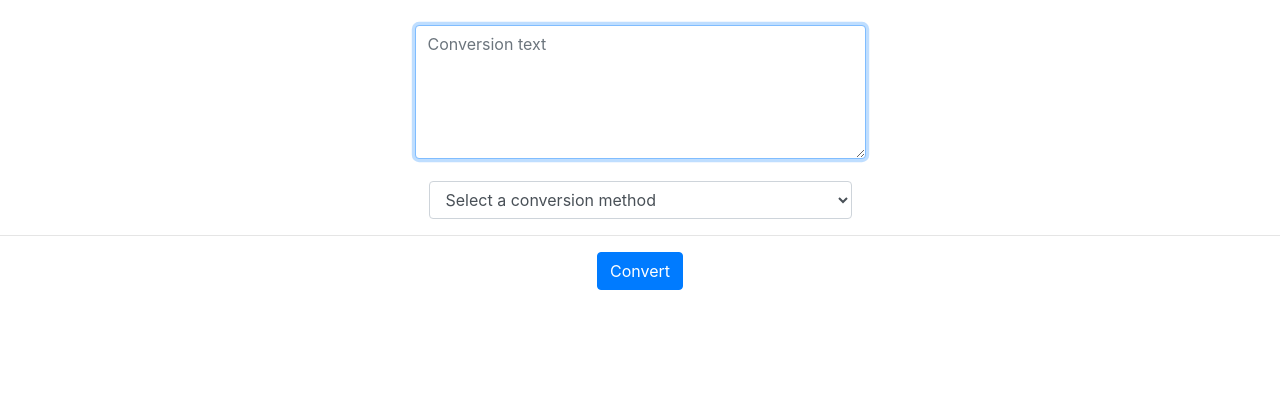
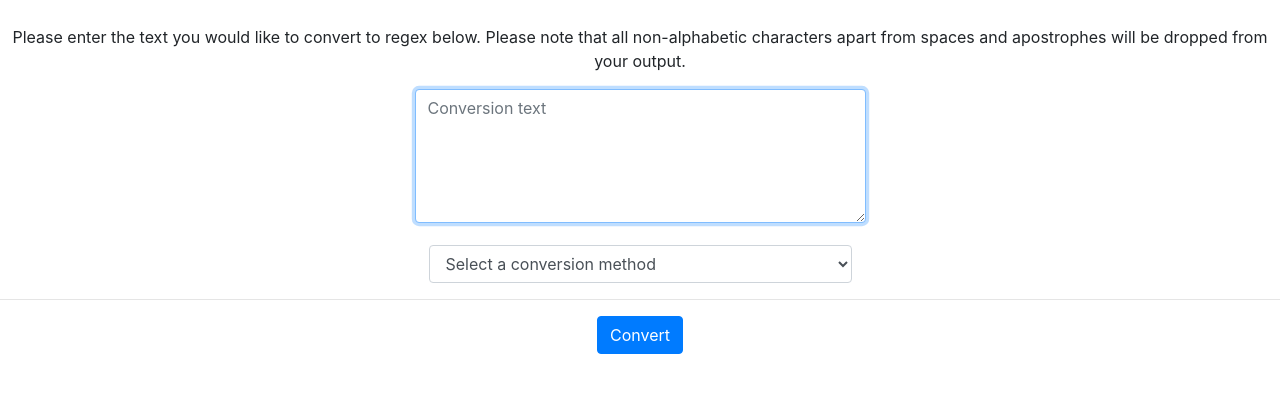
Before and after one commit to PerlBeforeSwine/regex-converter, a Flask app: page / in a window 1280 px wide. Shown: the part 141-534 px from the top of the page. Run offline with Flask 2, Linux system fonts and the light colour scheme; some libraries are stand-ins or nearby versions.

Commit message:
Added disclaimer to index

```diff
--- a/templates/index.html
+++ b/templates/index.html
@@ -6,6 +6,10 @@
 
 {% block main %}
     <form action="/result" method="post" id="form">
+        <p>
+            Please enter the text you would like to convert to regex below.
+            Please note that all non-alphabetic characters apart from spaces and apostrophes will be dropped from your output.
+        </p>
         <div class="form-group">
             <textarea autocomplete="off" autofocus  class="form-control" cols="40" rows="5" name="input" id="input"placeholder="Conversion text"></textarea>
         </div>
```
Also changed, not shown: 1 other file.
